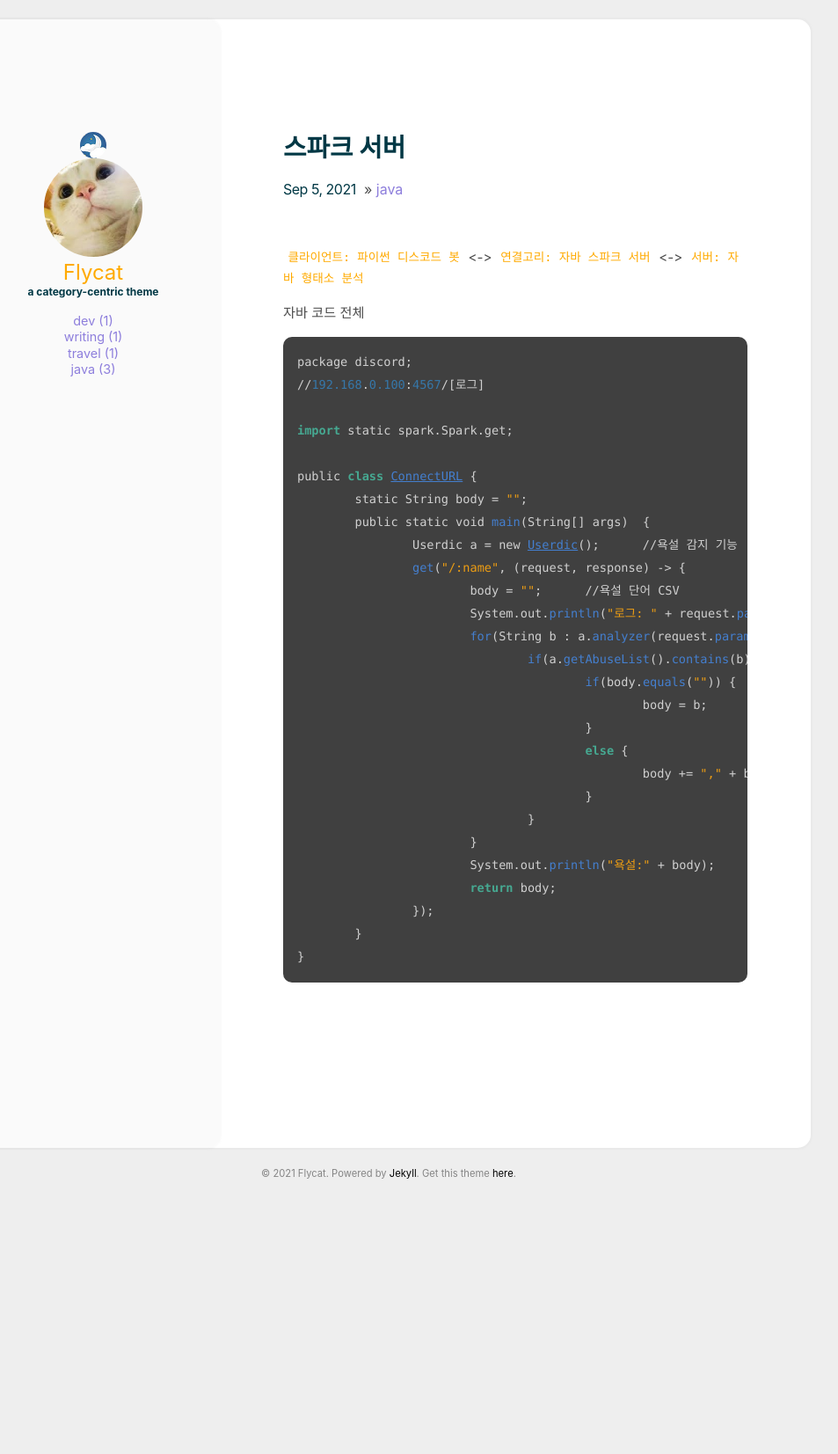
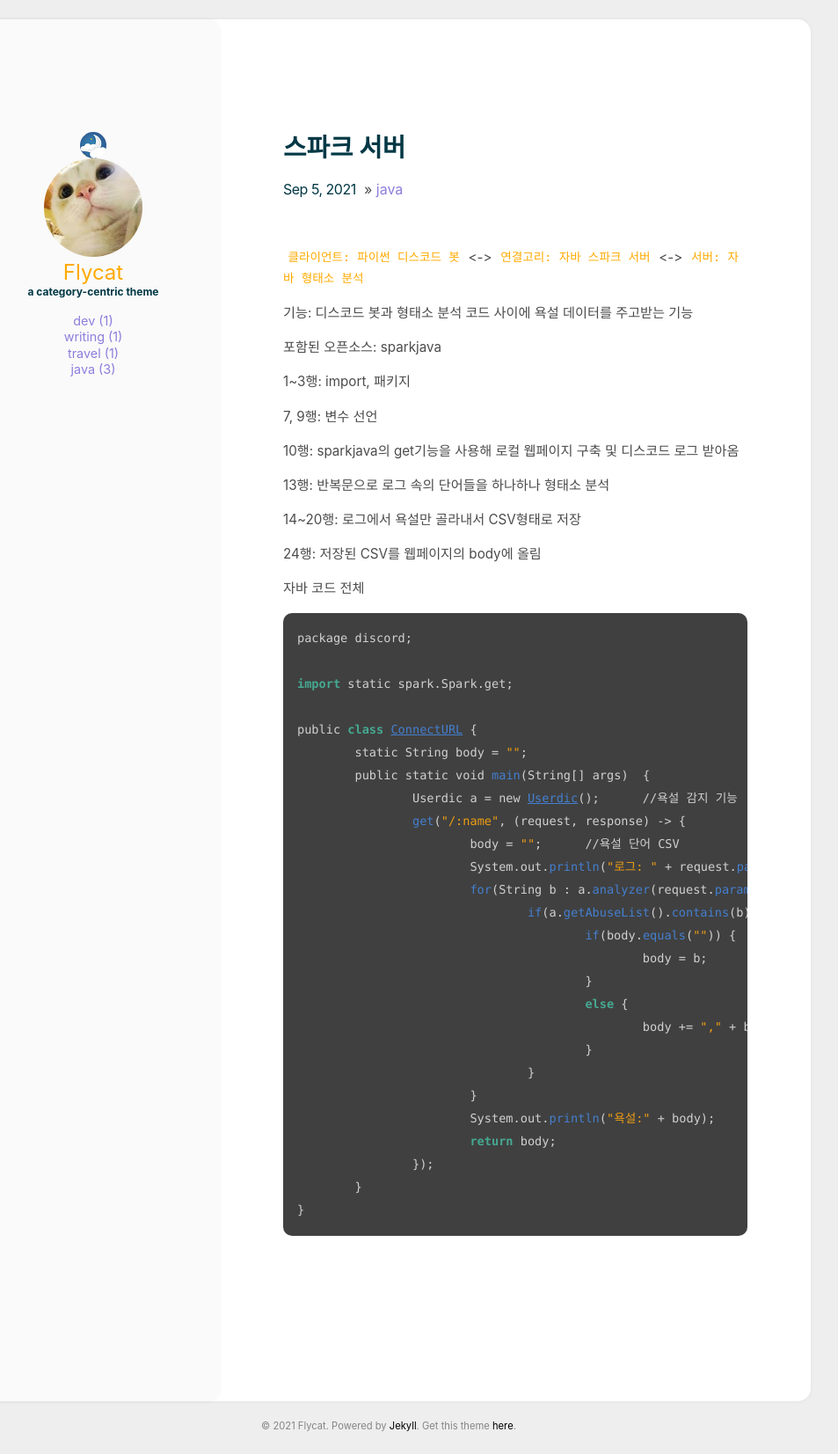
Before and after one commit to flycat-0329/JavaLearn, a Jekyll site: the page built from _posts/2021-09-05-ConnectURL.md, in a window 1280 px wide. Shown: the whole page at 88% size, without its empty margins (198-1151 px from the left). Built offline with Jekyll 4.4.1, drawn with Linux system fonts in a browser that asks for light colours; before the commit the page ends 1366 px from its top, so only the background shows below that.

Commit message:
Update 2021-09-05-ConnectURL.md

````diff
--- a/_posts/2021-09-05-ConnectURL.md
+++ b/_posts/2021-09-05-ConnectURL.md
@@ -6,10 +6,25 @@ comments: true
 
 `클라이언트: 파이썬 디스코드 봇` <-> `연결고리: 자바 스파크 서버` <-> `서버: 자바 형태소 분석`
 
+기능: 디스코드 봇과 형태소 분석 코드 사이에 욕설 데이터를 주고받는 기능
+
+포함된 오픈소스: sparkjava
+
+1~3행: import, 패키지
+
+7, 9행: 변수 선언
+
+10행: sparkjava의 get기능을 사용해 로컬 웹페이지 구축 및 디스코드 로그 받아옴
+
+13행: 반복문으로 로그 속의 단어들을 하나하나 형태소 분석
+
+14~20행: 로그에서 욕설만 골라내서 CSV형태로 저장
+
+24행: 저장된 CSV를 웹페이지의 body에 올림
+
 자바 코드 전체
 ```python
 package discord;
-//192.168.0.100:4567/[로그]
 
 import static spark.Spark.get;
 
````
